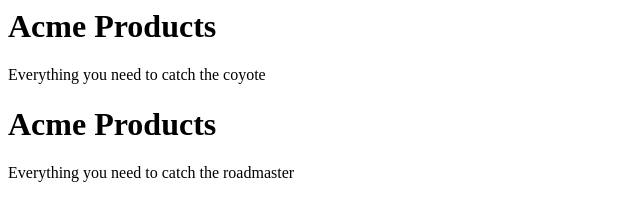
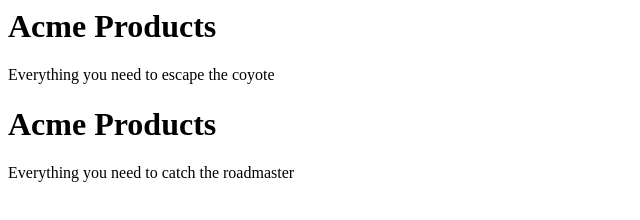
Before and after one commit to oconnalla/itc-134-githubpages-1, a plain HTML site: page index.html in a window 1280 px wide. Shown: the full height of the page, 0-640 px from the left. Drawn offline with Linux system fonts and the light colour scheme.

Commit message:
fixed html text to what was instructed

```diff
--- a/index.html
+++ b/index.html
@@ -1,7 +1,7 @@
 <html>
 <body>
   <h1>Acme Products</h1>
-  <p>Everything you need to catch the coyote</p>
+  <p>Everything you need to escape the coyote</p>
   <h1>Acme Products</h1>
   <p>Everything you need to catch the roadmaster</p>
 </body>
```
